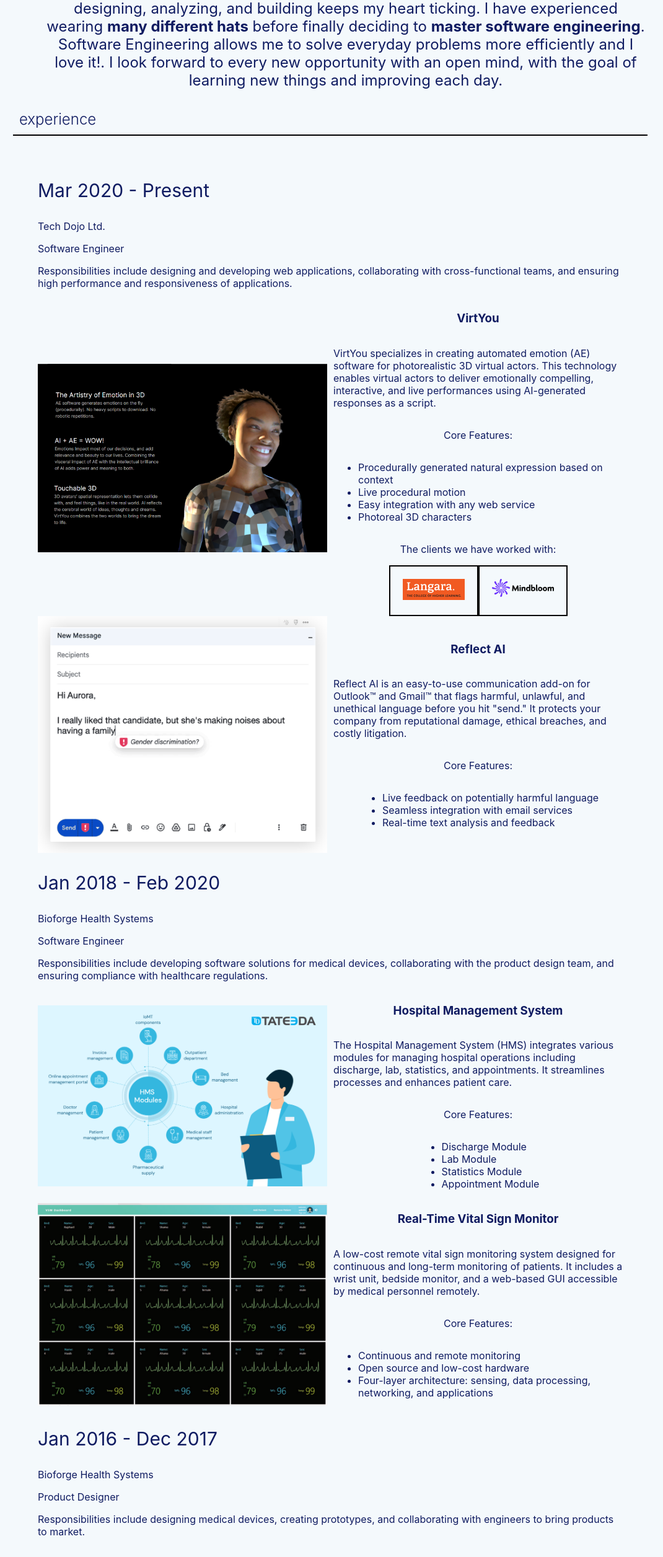
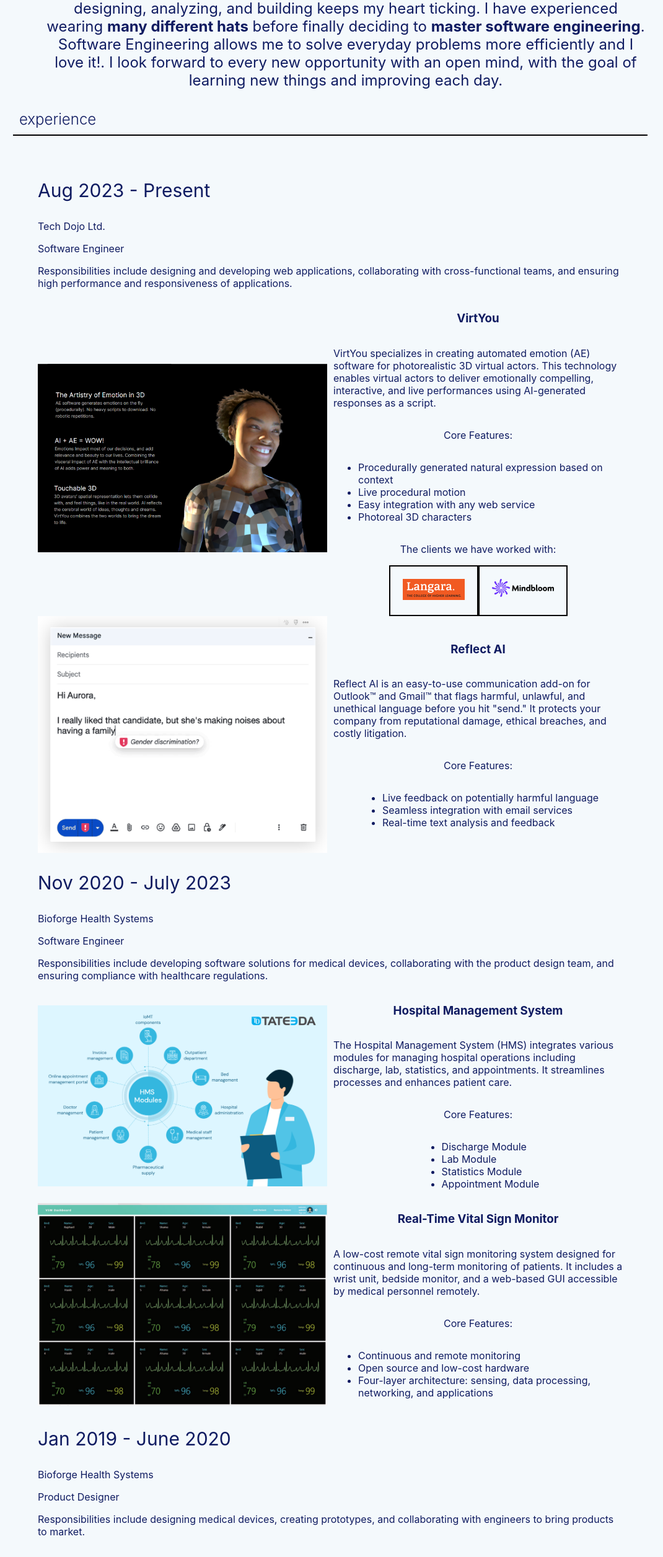
Before and after one commit to AbrarChowdhury/next-portfolio, a Next.js app: page / in a window 1280 px wide. Shown: the part 1037-3549 px from the top of the page at 62% size, without its empty margins (107-1177 px from the left). Built offline with nearby package versions, Linux system fonts and the light colour scheme.

Commit message:
Fix dates

```diff
--- a/components/ExperienceSection.js
+++ b/components/ExperienceSection.js
@@ -7,7 +7,7 @@
       <h2 className={styles.heading}>Experience</h2>
       <div className={styles.content}>
         <ExperienceItem
-          date="Mar 2020 - Present"
+          date="Aug 2023 - Present"
           company="Tech Dojo Ltd."
           role="Software Engineer"
           responsibilities="Responsibilities include designing and developing web applications, collaborating with cross-functional teams, and ensuring high performance and responsiveness of applications."
@@ -42,7 +42,7 @@
           ]}
         />
         <ExperienceItem
-          date="Jan 2018 - Feb 2020"
+          date="Nov 2020 - July 2023"
           company="Bioforge Health Systems"
           role="Software Engineer"
           responsibilities="Responsibilities include developing software solutions for medical devices, collaborating with the product design team, and ensuring compliance with healthcare regulations."
@@ -73,7 +73,7 @@
           ]}
         />
         <ExperienceItem
-          date="Jan 2016 - Dec 2017"
+          date="Jan 2019 - June 2020"
           company="Bioforge Health Systems"
           role="Product Designer"
           responsibilities="Responsibilities include designing medical devices, creating prototypes, and collaborating with engineers to bring products to market."
```
